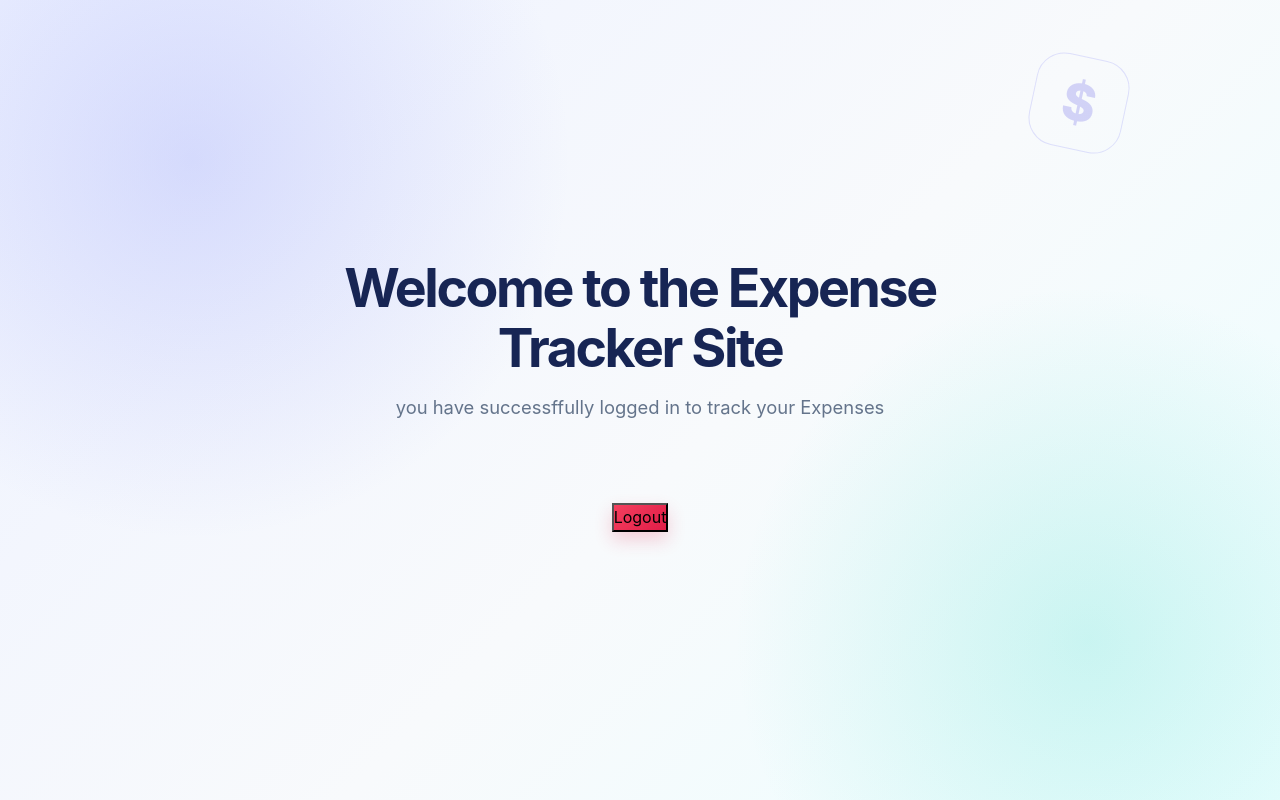
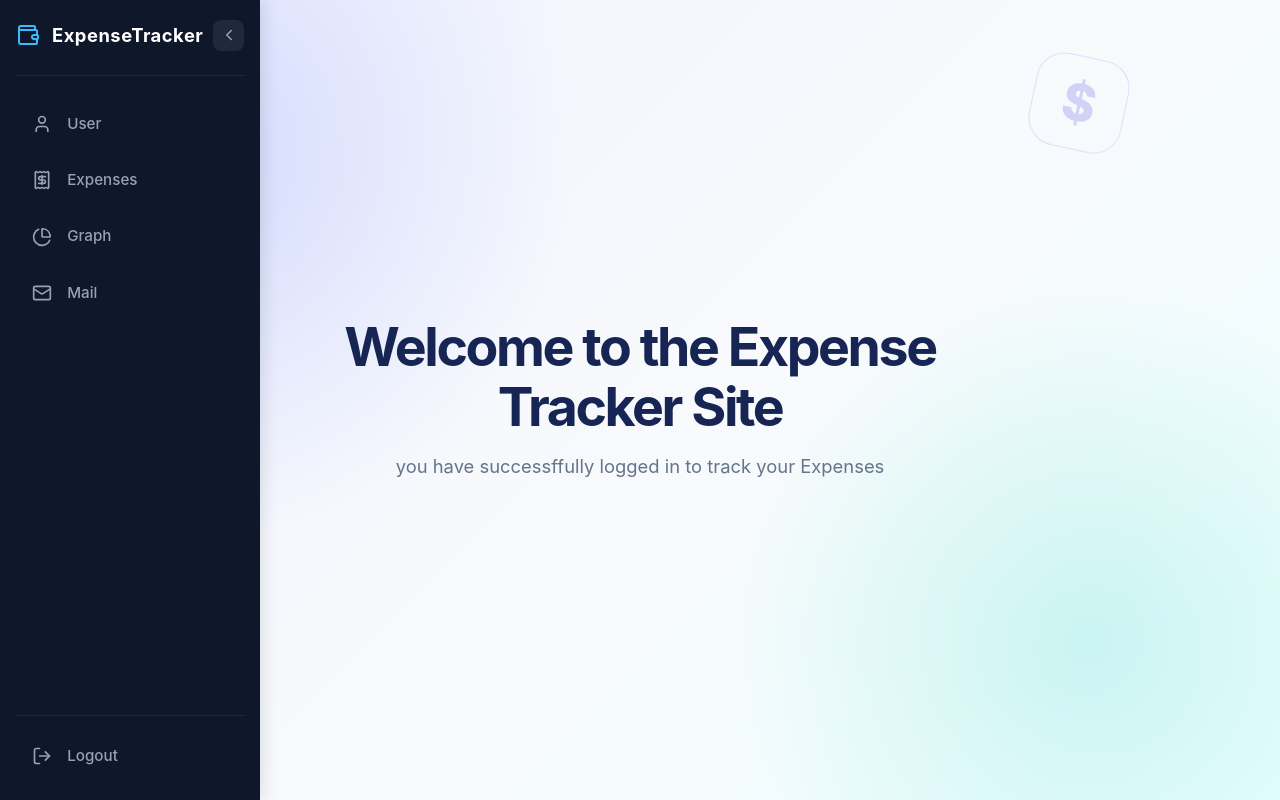
Before and after one commit to Harsha4576dks/expense_tracker_mvc, a React (Vite) app in the folder front-end/: page /home in a window 1280 px wide. Built offline with nearby package versions, Linux system fonts and the light colour scheme.

Commit message:
feat: added navbar

```diff
--- a/front-end/package.json
+++ b/front-end/package.json
@@ -11,6 +11,7 @@
   },
   "dependencies": {
     "axios": "^1.20.0",
+    "lucide-react": "^1.61.0",
     "react": "^19.3.1",
     "react-dom": "^19.3.1",
     "react-router-dom": "^7.18.4"
--- /dev/null
+++ b/front-end/src/components/Navbar.jsx
@@ -0,0 +1,70 @@
+import  { useState } from 'react';
+import {
+  Receipt,
+  PieChart,
+  LogOut,
+  ChevronLeft,
+  ChevronRight,
+  Wallet,
+  Mail,
+  User
+} from 'lucide-react';
+import { logoutUser } from '../services/loginService';
+import '../styles/Navbar.css';
+
+export default function Navbar() {
+  const [isCollapsed, setIsCollapsed] = useState(false);
+  const [activeItem, setActiveItem] = useState('Dashboard');
+
+  const navItems = [
+    { name: 'User', icon: <User size={20} />, path: '#User' },
+    { name: 'Expenses', icon: <Receipt size={20} />, path: '#expenses' },
+    { name: 'Graph', icon: <PieChart size={20} />, path: '#Graph' },
+    { name: 'Mail', icon: <Mail size={20} />, path: '#Email' },
+  ];
+
+  return (
+    <aside className={`sidebar ${isCollapsed ? 'collapsed' : ''}`}>
+
+      <div className="sidebar-header">
+        <div className="brand-logo">
+          <Wallet className="logo-icon" size={24} />
+          {!isCollapsed && <span className="brand-name">ExpenseTracker</span>}
+        </div>
+        <button
+          className="collapse-btn"
+          onClick={() => setIsCollapsed(!isCollapsed)}
+          title={isCollapsed ? "Expand" : "Collapse"}
+        >
+          {isCollapsed ? <ChevronRight size={18} /> : <ChevronLeft size={18} />}
+        </button>
+      </div>
+
+
+      <nav className="sidebar-nav">
+        <ul>
+          {navItems.map((item) => (
+            <li key={item.name}>
+              <a
+                href={item.path}
+                className={`nav-link ${activeItem === item.name ? 'active' : ''}`}
+                onClick={() => setActiveItem(item.name)}
+              >
+                <span className="icon-wrapper">{item.icon}</span>
+                {!isCollapsed && <span className="link-text">{item.name}</span>}
+              </a>
+            </li>
+          ))}
+        </ul>
+      </nav>
+
+
+      <div className="sidebar-footer">
+        <a href="#logout" className="nav-link logout-link">
+          <span className="icon-wrapper"><LogOut size={20} /></span>
+          {!isCollapsed && <span className="link-text">Logout</span>}
+        </a>
+      </div>
+    </aside>
+  );
+}
--- a/front-end/src/pages/Home.jsx
+++ b/front-end/src/pages/Home.jsx
@@ -1,34 +1,19 @@
-import { useNavigate } from "react-router-dom";
-import { logoutUser } from "../services/loginService";
-import Button from "../components/Button";
+import Navbar from "../components/Navbar";
 import '../styles/Home.css';
 
 export default function Home() {
-    const navigate = useNavigate();
-
-    const handleLogout = () => {
-        logoutUser();
-        navigate('/login');
-    };
-
 
     return (
-        <div>
+        <div className="layout-container">
+            <Navbar />
             <div className="Home-container">
                 <h1>Welcome to the Expense Tracker Site</h1>
                 <p>you have successffully logged in to track your Expenses</p>
 
 
-                <div className="logout-wrapper">
-                    <Button
-                    onClick={handleLogout}
-                    variant="danger"
-                    >
-                        Logout
-                    </Button>
 
                 </div>
             </div>
-        </div>
+
     );
 }
--- /dev/null
+++ b/front-end/src/services/userService.js
@@ -0,0 +1,3 @@
+import apiClient from "../api/client";
+
+export const createUser =
--- a/front-end/src/styles/Home.css
+++ b/front-end/src/styles/Home.css
@@ -52,15 +52,6 @@
     line-height: 1.7;
 }
 
-.logout-wrapper {
-    margin-top: 80px;
-    margin-bottom: 10px;
-}
-
-.logout-wrapper .custom-btn {
-    min-width: 140px;
-    margin-bottom: 20px;
-}
 
 @media (max-width: 480px) {
     .Home-container::before {
--- /dev/null
+++ b/front-end/src/styles/Navbar.css
@@ -0,0 +1,135 @@
+
+.sidebar {
+  position: fixed;
+  top: 0;
+  left: 0;
+  height: 100vh;
+  width: 260px;
+  background-color: #0f172a;
+  color: #f8fafc;
+  display: flex;
+  flex-direction: column;
+  justify-content: space-between;
+  padding: 1.25rem 1rem;
+  transition: width 0.3s cubic-bezier(0.4, 0, 0.2, 1);
+  box-shadow: 4px 0 15px rgba(0, 0, 0, 0.1);
+  z-index: 1000;
+  box-sizing: border-box;
+}
+
+
+.sidebar.collapsed {
+  width: 80px;
+}
+
+
+.sidebar-header {
+  display: flex;
+  align-items: center;
+  justify-content: space-between;
+  padding-bottom: 1.5rem;
+  border-bottom: 1px solid #1e293b;
+  margin-bottom: 1.5rem;
+}
+
+.brand-logo {
+  display: flex;
+  align-items: center;
+  gap: 0.75rem;
+  overflow: hidden;
+  white-space: nowrap;
+}
+
+.logo-icon {
+  color: #38bdf8;
+  flex-shrink: 0;
+}
+
+.brand-name {
+  font-weight: 700;
+  font-size: 1.15rem;
+  letter-spacing: 0.5px;
+  color: #ffffff;
+}
+
+.collapse-btn {
+  background: #1e293b;
+  border: none;
+  color: #94a3b8;
+  padding: 0.4rem;
+  border-radius: 8px;
+  cursor: pointer;
+  display: flex;
+  align-items: center;
+  justify-content: center;
+  transition: all 0.2s ease;
+}
+
+.collapse-btn:hover {
+  background: #334155;
+  color: #ffffff;
+}
+
+
+.sidebar-nav {
+  flex-grow: 1;
+}
+
+.sidebar-nav ul {
+  list-style: none;
+  padding: 0;
+  margin: 0;
+  display: flex;
+  flex-direction: column;
+  gap: 0.5rem;
+}
+
+
+.nav-link {
+  display: flex;
+  align-items: center;
+  padding: 0.75rem 0.85rem;
+  color: #94a3b8;
+  text-decoration: none;
+  border-radius: 10px;
+  font-weight: 500;
+  font-size: 0.95rem;
+  transition: all 0.2s ease;
+  white-space: nowrap;
+  overflow: hidden;
+}
+
+.icon-wrapper {
+  display: flex;
+  align-items: center;
+  justify-content: center;
+  min-width: 24px;
+}
+
+.link-text {
+  margin-left: 0.85rem;
+  transition: opacity 0.2s ease;
+}
+
+
+.nav-link:hover {
+  background-color: #1e293b;
+  color: #f1f5f9;
+}
+
+.nav-link.active {
+  background: linear-gradient(135deg, #2563eb, #3b82f6);
+  color: #ffffff;
+  box-shadow: 0 4px 12px rgba(37, 99, 235, 0.3);
+}
+
+
+.sidebar-footer {
+  border-top: 1px solid #1e293b;
+  padding-top: 1rem;
+}
+
+.logout-link:hover {
+  background-color: #451a03;
+  color: #f87171;
+}
```
Also changed, not shown: 1 other file (tests, documents, lock files or other folders).
